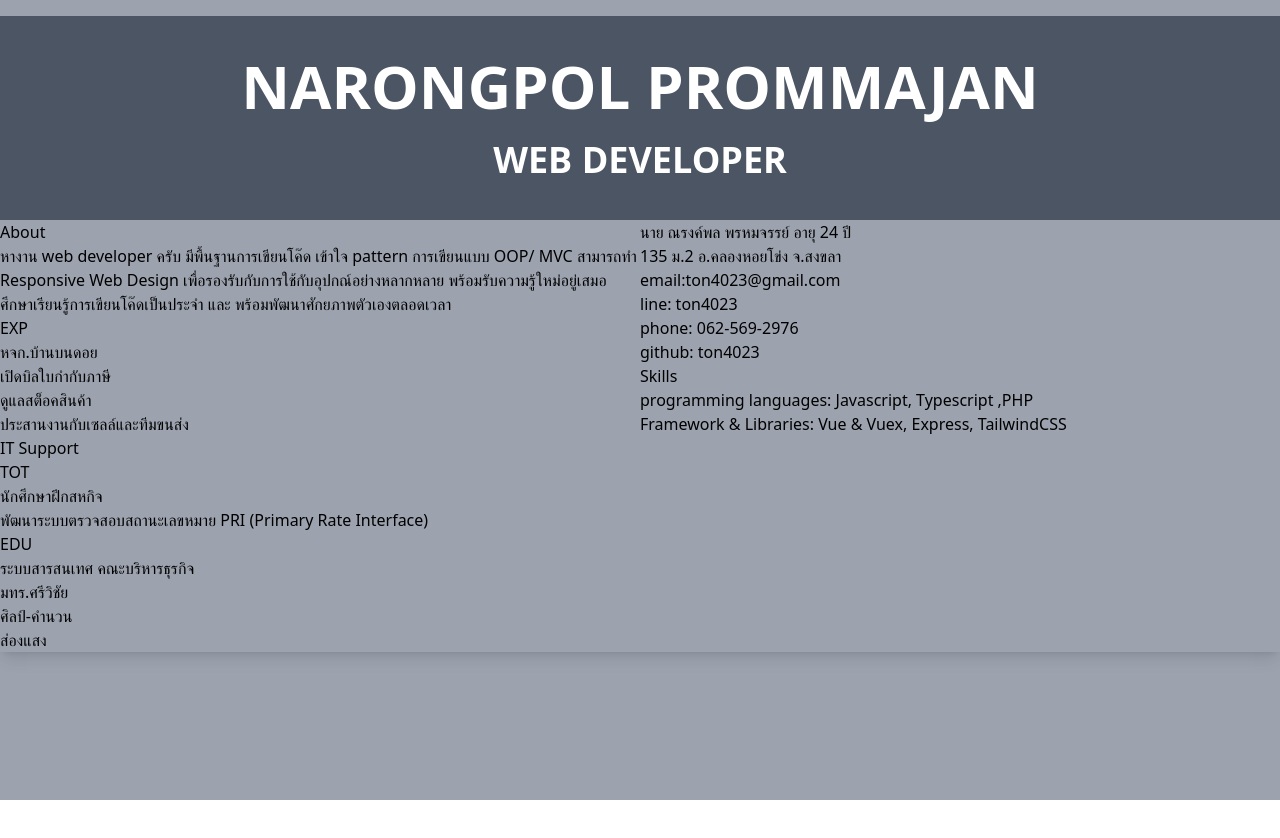
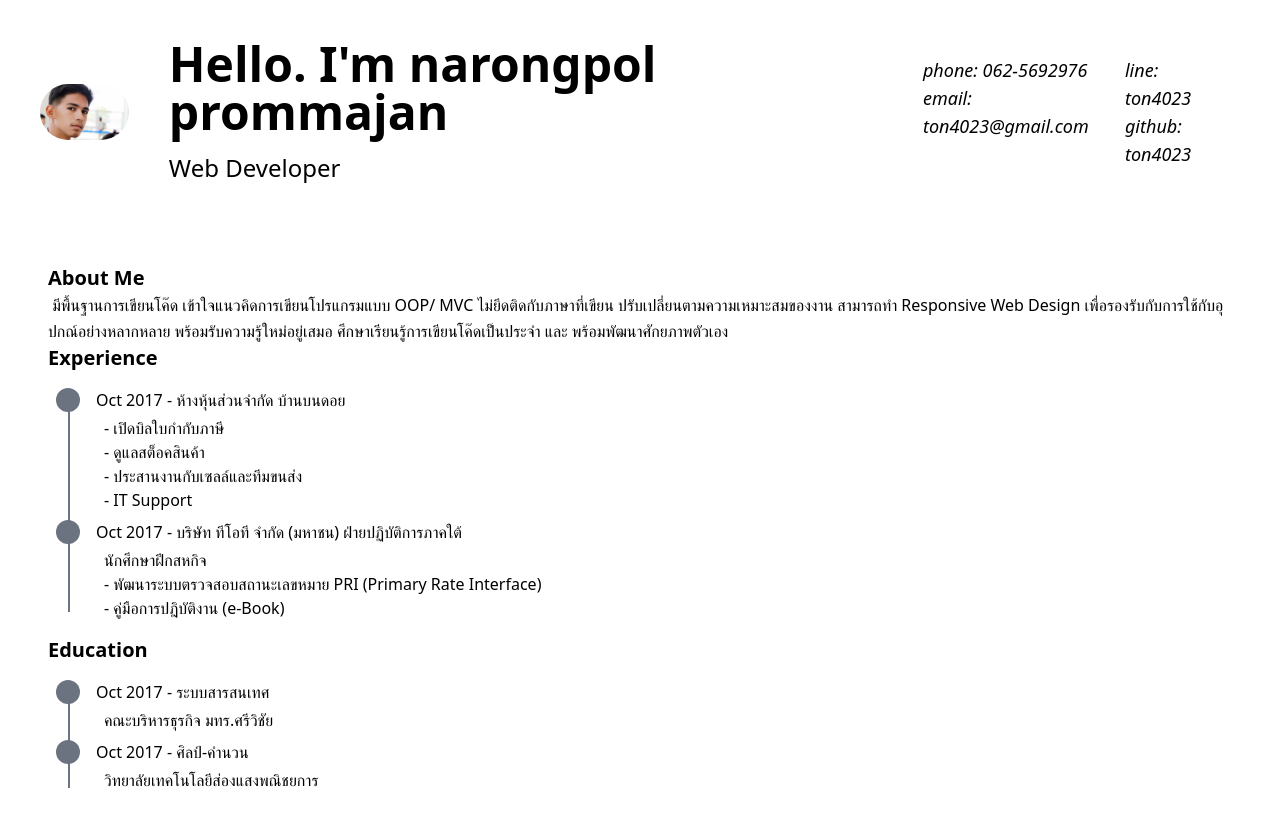
Before and after one commit to ton4023/ton4023.github.io, a Vue app: page / in a window 1280 px wide. Shown: the top 838 px of the page. Before the commit the page ends 800 px from the top, so only its background shows below. Built offline with nearby package versions, Linux system fonts and the light colour scheme.

Commit message:
add time line

```diff
--- a/src/App.vue
+++ b/src/App.vue
@@ -1,62 +1,159 @@
 <template>
-  <div class="bg-gray-400 h-screen">
-    <div class="container mx-auto sm:pt-4 shadow-lg">
-      <div class="flex flex-col bg-gray-600 justify-center items-center">
-        <div class="text-white font-semibold text-center p-6 sm:py-10 sm:px-4">
-          <h1 class="text-4xl sm:text-6xl uppercase">narongpol prommajan</h1>
-          <br />
-          <h2 class="text-2xl sm:text-4xl uppercase">web developer</h2>
+  <div class="container mx-auto">
+    <div class="flex flex-row justify-start">
+      <div class="flex flex-row m-10 items-center">
+        <div class="w-28">
+          <img
+            :src="require('@/assets/profile.png')"
+            alt="profile"
+            class="rounded-full"
+          />
+        </div>
+        <div class="px-10">
+          <h1 class="font-sans text-5xl font-bold">
+            Hello. I'm narongpol prommajan
+          </h1>
+          <h2 class="text-2xl pt-4">Web Developer</h2>
         </div>
       </div>
-      <div class="flex flex-row">
-        <div class="block w-1/2">
-          <div>
-            <h1 class="capitalize">about</h1>
+      <address class="sm:flex flex-row m-10 font-Cambria text-lg hidden">
+        <div class="p-4">
+          <p>phone: <a href="tel:062-5692976">062-5692976</a></p>
           <p>
-              หางาน web developer ครับ มีพื้นฐานการเขียนโค๊ด เข้าใจ pattern
-              การเขียนแบบ OOP/ MVC สามารถทำ Responsive Web Design
-              เพื่อรองรับกับการใช้กับอุปกณ์อย่างหลากหลาย
-              พร้อมรับความรู้ใหม่อยู่เสมอ ศึกษาเรียนรู้การเขียนโค๊ดเป็นประจำ และ
-              พร้อมพัฒนาศักยภาพตัวเองตลอดเวลา
+            email:
+            <a href="mailto:ton4023@gmail.com">ton4023@gmail.com</a>
           </p>
         </div>
-          <div>
-            <h1>EXP</h1>
-            <div>
-              <p>หจก.บ้านบนดอย</p>
+        <div class="p-4">
+          <p>
+            line:
+            <a href="https://line.me/ti/p/8fROOCHDW_" add target="_blank"
+              >ton4023</a
+            >
+          </p>
+          <p>
+            github:
+            <a href="https://github.com/ton4023" add target="_blank">ton4023</a>
+          </p>
+        </div>
+      </address>
+    </div>
+    <div class="flex flex-col w-full">
+      <div class="flex flex-col m-10">
+        <article>
+          <h1 class="mx-2 font-bold text-xl">About Me</h1>
+          <!-- <pre class="-mx-24 pt-6 text-lg">
+              มีพื้นฐานการเขียนโค๊ด เข้าใจแนวคิดการเขียนโปรแกรมแบบ OOP/ MVC ไม่ยึดติดกับภาษาที่เขียน ปรับเปลี่ยนตามความเหมาะสม
+            สามารถทำ Responsive Web Design เพื่อรองรับกับการใช้กับอุปกณ์อย่างหลากหลาย
+            พร้อมรับความรู้ใหม่อยู่เสมอ ศึกษาเรียนรู้การเขียนโค๊ดเป็นประจำ และ พร้อมพัฒนาศักยภาพตัวเอง
+          </pre> -->
+          <p class="text-left leading-relaxed mx-2 whitespace-pre-wrap">
+            มีพื้นฐานการเขียนโค๊ด เข้าใจแนวคิดการเขียนโปรแกรมแบบ OOP/ MVC
+            ไม่ยึดติดกับภาษาที่เขียน ปรับเปลี่ยนตามความเหมาะสมของงาน สามารถทำ
+            Responsive Web Design เพื่อรองรับกับการใช้กับอุปกณ์อย่างหลากหลาย
+            พร้อมรับความรู้ใหม่อยู่เสมอ ศึกษาเรียนรู้การเขียนโค๊ดเป็นประจำ และ
+            พร้อมพัฒนาศักยภาพตัวเอง
+          </p>
+        </article>
+
+        <div class="flex flex-row">
+          <article class="w-1/2">
+            <h1 class="mx-2 font-bold text-xl">Experience</h1>
+            <ul class="list-none m-4 p-0">
+              <div
+                class="border-r-2 border-gray-500 absolute h-24 sm:h-36 m-3"
+              ></div>
+              <li class="mb-2">
+                <div class="flex items-center mb-1">
+                  <div class="bg-gray-500 rounded-full h-6 w-6"></div>
+                  <div class="flex-1 ml-4 font-medium">
+                    Oct 2017 - ห้างหุ้นส่วนจำกัด บ้านบนดอย
+                  </div>
+                </div>
+                <div class="ml-12">
+                  <p>- เปิดบิลใบกำกับภาษี</p>
+                  <p>- ดูแลสต็อคสินค้า</p>
+                  <p>- ประสานงานกับเซลล์และทีมขนส่ง</p>
+                  <p>- IT Support</p>
+                </div>
+              </li>
+              <div
+                class="border-r-2 border-gray-500 absolute h-36 sm:h-20 m-3"
+              ></div>
+              <li class="mb-2">
+                <div class="flex items-center mb-1">
+                  <div class="bg-gray-500 rounded-full h-6 w-6"></div>
+                  <div class="flex-1 ml-4 font-medium">
+                    Oct 2017 - บริษัท ทีโอที จำกัด (มหาชน) ฝ่ายปฏิบัติการภาคใต้
+                  </div>
+                </div>
+                <div class="ml-12">
+                  <p>นักศึกษาฝึกสหกิจ</p>
+                  <p>
+                    - พัฒนาระบบตรวจสอบสถานะเลขหมาย PRI (Primary Rate Interface)
+                  </p>
+                  <p>- คู่มือการปฎิบัติงาน (e-Book)</p>
+                </div>
+              </li>
+            </ul>
+            <h1 class="mx-2 font-bold text-xl">Education</h1>
+            <ul class="list-none m-4 p-0">
+              <div class="border-r-2 border-gray-500 absolute h-24 m-3"></div>
+              <li class="mb-2">
+                <div class="flex items-center mb-1">
+                  <div class="bg-gray-500 rounded-full h-6 w-6"></div>
+                  <div class="flex-1 ml-4 font-medium">
+                    Oct 2017 - ระบบสารสนเทศ
+                  </div>
+                </div>
+                <div class="ml-12">
+                  <p>คณะบริหารธุรกิจ มทร.ศรีวิชัย</p>
+                </div>
+              </li>
+              <div class="border-r-2 border-gray-500 absolute h-18 m-3"></div>
+              <li class="mb-2">
+                <div class="flex items-center mb-1">
+                  <div class="bg-gray-500 rounded-full h-6 w-6"></div>
+                  <div class="flex-1 ml-4 font-medium">
+                    Oct 2017 - ศิลป์-คำนวน
+                  </div>
+                </div>
+                <div class="ml-12">
+                  <p>วิทยาลัยเทคโนโลยีส่องแสงพณิชยการ</p>
+                </div>
+              </li>
+            </ul>
+          </article>
+          <!-- <article class="w-1/2">
+            <h1 class="mx-2 font-bold text-xl">Experience</h1>
+            <section class="m-2">
+              <h2 class="font-semibold">หจก.บ้านบนดอย</h2>
               <p>เปิดบิลใบกำกับภาษี</p>
               <p>ดูแลสต็อคสินค้า</p>
               <p>ประสานงานกับเซลล์และทีมขนส่ง</p>
               <p>IT Support</p>
-            </div>
-            <div>
-              <h2>TOT</h2>
-              <p>นักศึกษาฝึกสหกิจ</p>
+            </section>
+            <section class="m-2">
+              <h2 class="font-semibold">บริษัท ทีโอที จำกัด (มหาชน) ฝ่ายปฏิบัติการภาคใต้)</h2>
+              <h3>นักศึกษาฝึกสหกิจ</h3>
               <p>พัฒนาระบบตรวจสอบสถานะเลขหมาย PRI (Primary Rate Interface)</p>
-            </div>
-          </div>
-          <div>
-            <h1>EDU</h1>
-            <p>ระบบสารสนเทศ คณะบริหารธุรกิจ</p>
+              <p>คู่มือการปฎิบัติงาน (e-Book)</p>
+            </section>
+          </article>
+          <article class="w-1/2">
+            <h1 class="font-bold text-xl">Education</h1>
+            <section>
+              <h2>ระบบสารสนเทศ คณะบริหารธุรกิจ</h2>
               <p>มทร.ศรีวิชัย</p>
               <p>ศิลป์-คำนวน</p>
               <p>ส่องแสง</p>
-          </div>
-        </div>
-        <div class="block w-1/2">
-          <div>
-            <p>นาย ณรงค์พล พรหมจรรย์ อายุ 24 ปี</p>
-            <p>135 ม.2 อ.คลองหอยโข่ง จ.สงขลา</p>
-            <p>email:ton4023@gmail.com</p>
-            <p>line: ton4023</p>
-            <p>phone: 062-569-2976</p>
-            <p>github: ton4023</p>
-          </div>
-          <div>
-            <h1>Skills</h1>
+            </section>
+            <section class="py-6">
+              <h1 class="font-bold text-xl">Skills</h1>
               <p>programming languages: Javascript, Typescript ,PHP</p>
               <p>Framework & Libraries: Vue & Vuex, Express, TailwindCSS</p>
-          </div>
+            </section>
+          </article> -->
         </div>
       </div>
     </div>
```
Also changed, not shown: src/assets/profile.png (added). Lines whose indentation alone changed are shown as unchanged.
